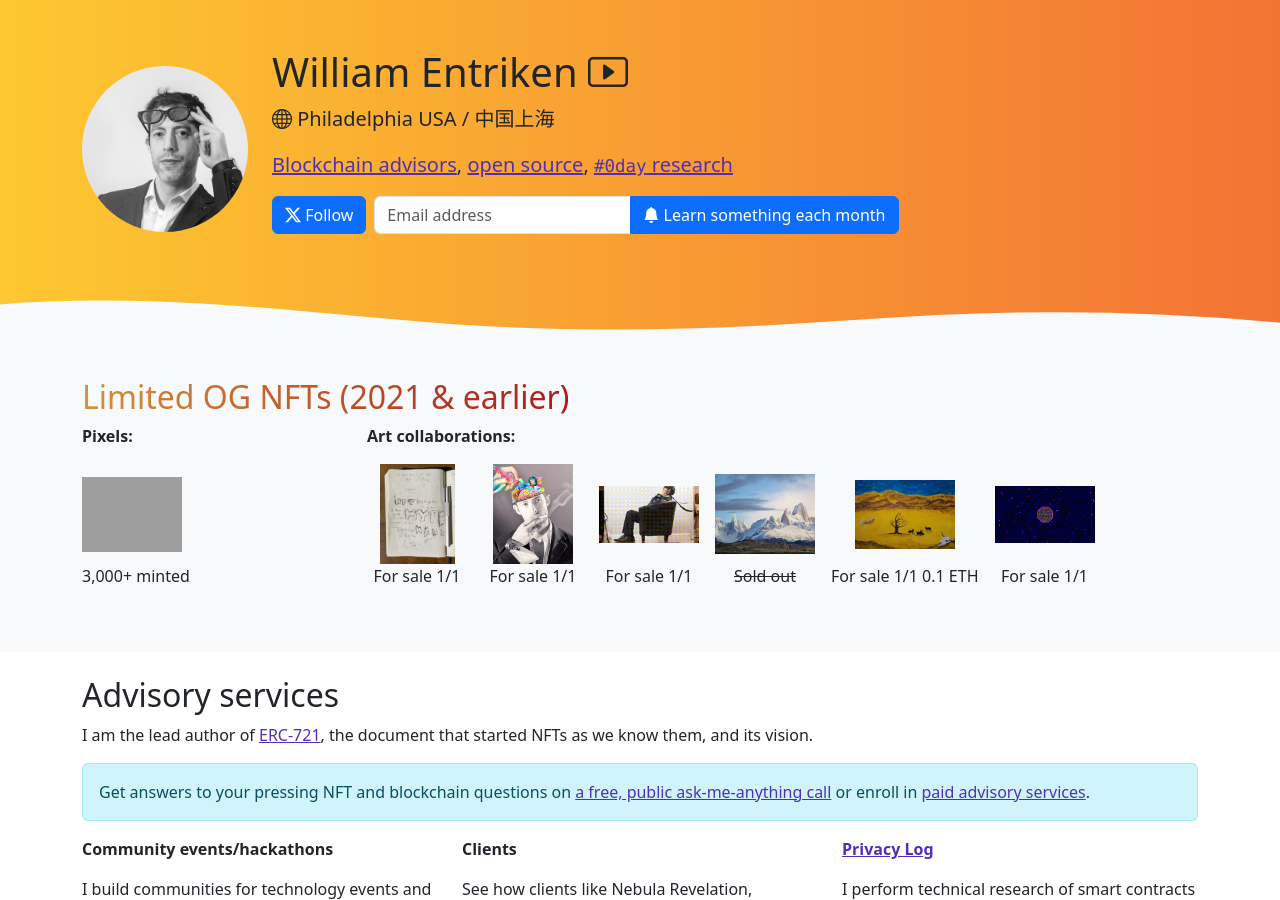
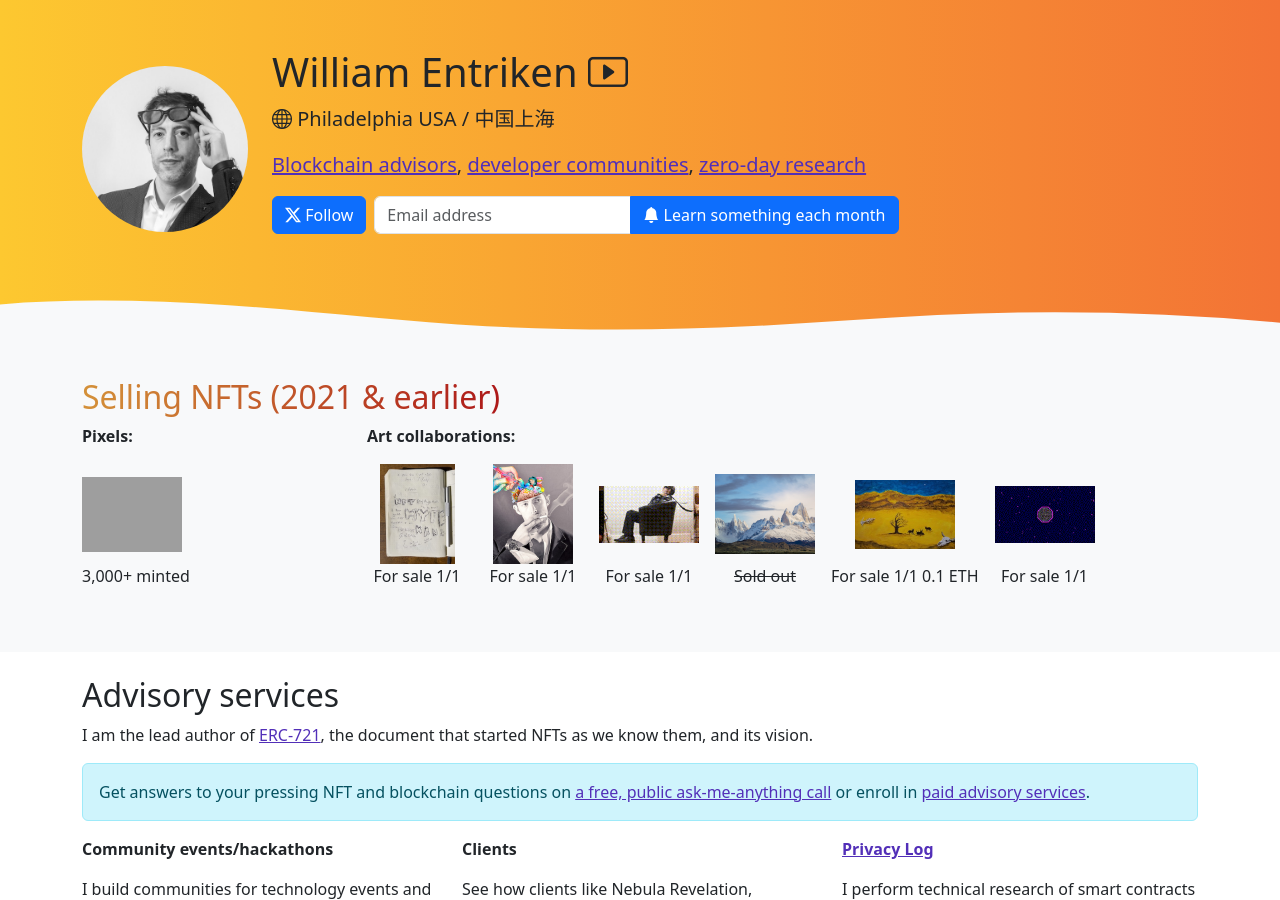
Before and after one commit to fulldecent/phor.net, a Jekyll site: the page built from index.html, in a window 1280 px wide and 900 px high. Built offline with Jekyll 4.4.1, drawn with Linux system fonts in a browser that asks for light colours; comment, search, counter and statistics services are not loaded; grey boxes are pictures that could not be loaded.

Commit message:
no goog podcasts

```diff
--- a/index.html
+++ b/index.html
@@ -80,8 +80,6 @@
           <strong>Every Tuesday at 6pm New York time.
             <a class="btn btn-secondary btn-sm" href="https://calendar.google.com/calendar/ical/liurhb5cqvar2i6n6ekeanap44%40group.calendar.google.com/public/basic.ics"><i class="bi bi-calendar"></i> Add to calendar (ICS)</a>
             <a class="btn btn-secondary btn-sm" href="https://calendar.google.com/event?action=TEMPLATE&tmeid=NHA4ZXBrZWJkczlsamdmMzJpYmc2MnVqNWxfMjAyMjA2MjFUMjIwMDAwWiBsaXVyaGI1Y3F2YXIyaTZuNmVrZWFuYXA0NEBn&tmsrc=liurhb5cqvar2i6n6ekeanap44%40group.calendar.google.com&scp=ALL"><i class="bi bi-calendar"></i> Add to Google Calendar</a>
-
-
           </strong>
         </p>
         <div class="row">
@@ -98,7 +96,6 @@
             <div class="list-group">
               <a target="_blank" href="https://www.youtube.com/playlist?list=PLaMigeN8Exx-ChNPpO-j6pFQ3F8oJWrBN" class="list-group-item list-group-item-action"><i class="bi bi-youtube"></i> YouTube</a>
               <a target="_blank" href="https://podcasts.apple.com/us/podcast/community-service-hour/id1662422217" class="list-group-item list-group-item-action"><i class="bi bi-apple"></i> Apple Podcasts</a>
-              <a target="_blank" href="https://podcasts.google.com/feed/aHR0cHM6Ly9wb2RjYXN0LnBob3IubmV0L2ZlZWQueG1s?sa=X&ved=0CAMQ4aUDahcKEwignIL6m7f8AhUAAAAAHQAAAAAQBA" class="list-group-item list-group-item-action"><i class="bi bi-google"></i> Google Podcasts</a>
               <a target="_blank" href="https://open.spotify.com/show/3k4PnmjfLiuNo9HpXemCdJ" class="list-group-item list-group-item-action"><i class="bi bi-spotify"></i> Spotify</a>
             </div>
           </div>
@@ -136,8 +133,8 @@
           <p class="lead"><i class="bi bi-globe" aria-hidden="true"></i> Philadelphia USA / 中国上海</p>
           <p class="lead">
             <a href="advisory">Blockchain advisors</a>,
-            <a href="https://hour.gg">open source</a>,
-            <a href="https://privacylog.blogspot.com/"><code>#0day</code> research</a>
+            <a href="https://hour.gg">developer communities</a>,
+            <a href="https://privacylog.blogspot.com/">zero-day research</a>
           </p>
 
           <nav class="hstack mb-3 gap-2 mt-3">
@@ -170,7 +167,7 @@
       <h2><span style="
         background: linear-gradient(to right, #d49139 0%, #ad1919 100%);
         -webkit-background-clip: text;
-        -webkit-text-fill-color: transparent;">Limited OG NFTs (2021 &amp; earlier)</span></h2>
+        -webkit-text-fill-color: transparent;">Selling NFTs (2021 &amp; earlier)</span></h2>
       <div class="row">
         <div class="col-lg-3">
           <p><strong>Pixels:</strong></p>
```
